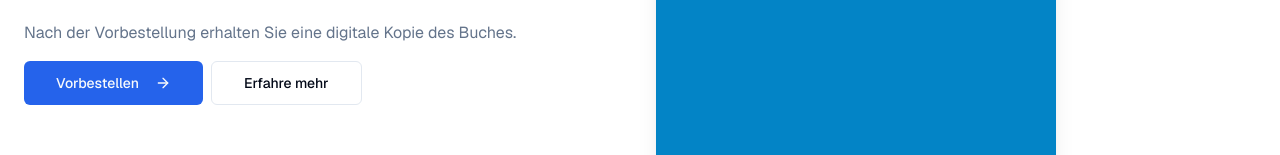
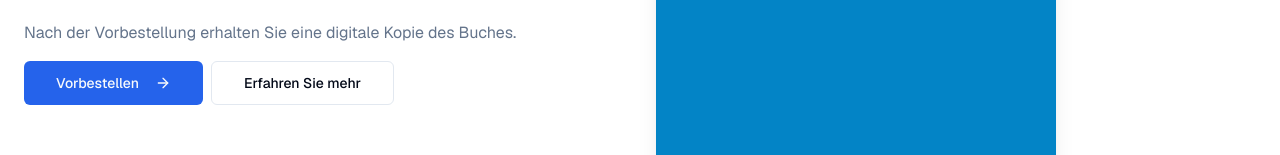
Before and after one commit to mkireva/songbook, a Next.js app: page /en/project in a window 1280 px wide. Shown: the part 360-515 px from the top of the page. Built offline with nearby package versions, Linux system fonts and the light colour scheme.

Commit message:
fix: project wip 9

```diff
--- a/src/app/[locale]/project/page.tsx
+++ b/src/app/[locale]/project/page.tsx
@@ -5,6 +5,7 @@ import { ArrowRight, CheckCircle } from "lucide-react";
 import { useTranslations } from "next-intl";
 import { getTranslations } from "next-intl/server";
 import { Metadata } from "next";
+import Link from "next/link";
 
 interface Params {
   params: {
@@ -42,9 +43,11 @@ export default function Project() {
                     Vorbestellen
                     <ArrowRight className="ml-2 h-4 w-4" />
                   </Button>
-                  <Button variant="outline" size="lg">
-                    Erfahre mehr
-                  </Button>
+                  <Link href="/about">
+                    <Button variant="outline" size="lg">
+                      Erfahren Sie mehr
+                    </Button>
+                  </Link>
                 </div>
               </div>
               <div className="flex-1">
```
